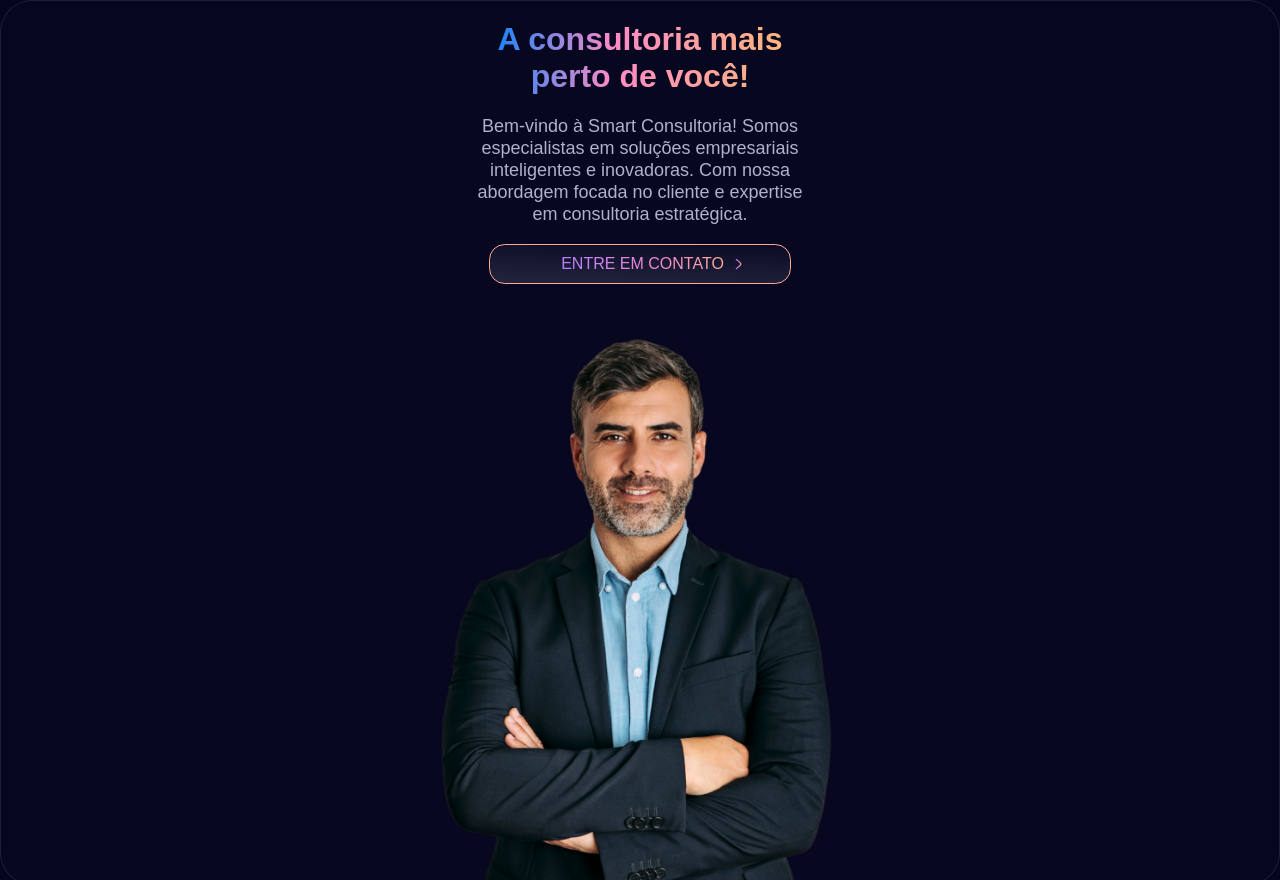
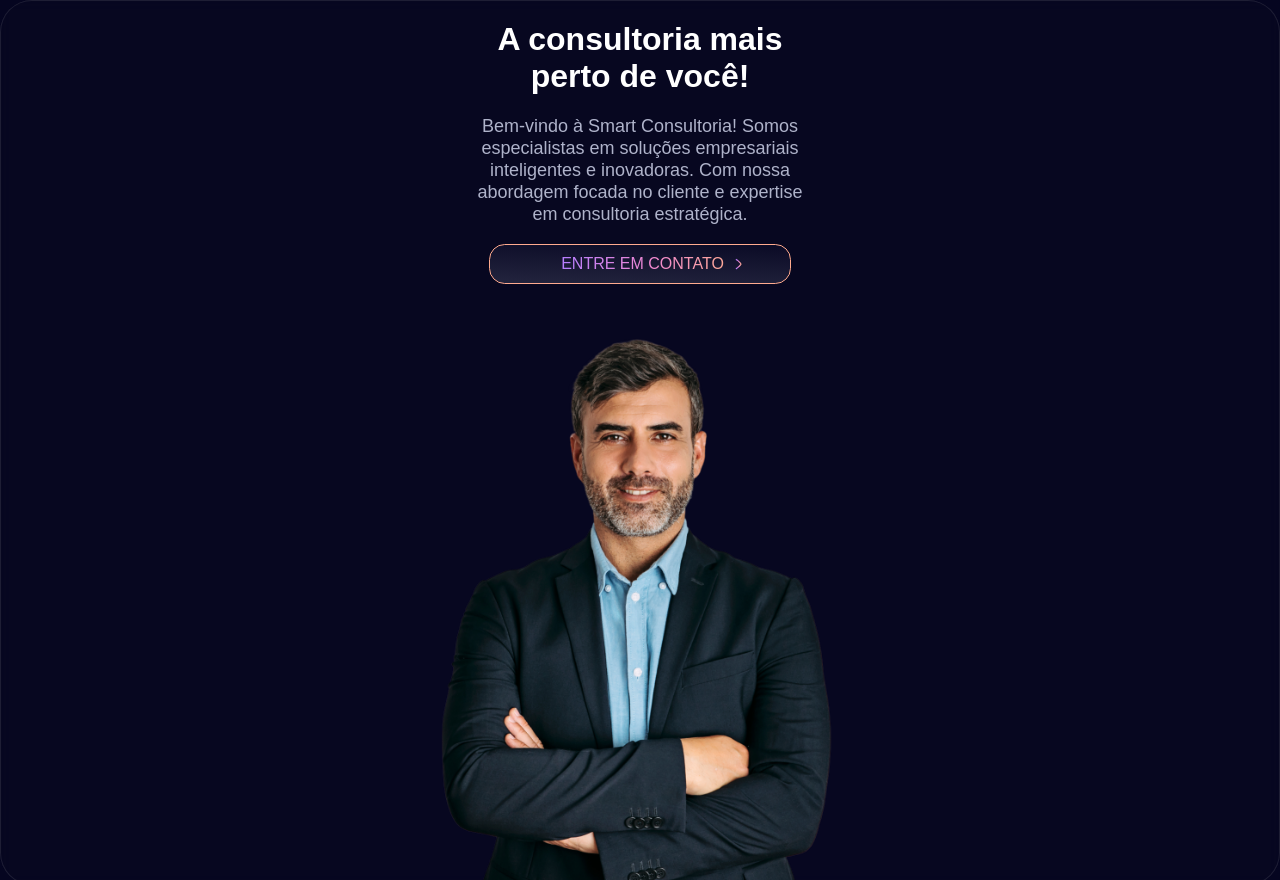
Before and after one commit to Pedrorenatopr/smart-2.0, a plain HTML site: page index.html in a window 1280 px wide. Shown: the top 880 px of the page. Drawn offline with nearby package versions, Linux system fonts and the light colour scheme.

Commit message:
Atualizar o style.css
Mudando cor do h1

```diff
--- a/style.css
+++ b/style.css
@@ -142,10 +142,7 @@
   h1 {
     font-size: 54px;
     width: 500px;
-    background: linear-gradient(92deg, #0084FF 5.29%, #FF8AC7 42.29%, #FEBA75 95.13%);
-    background-clip: text;
-    -webkit-background-clip: text;
-    -webkit-text-fill-color: transparent;
+    color: white;
   }
 
   .legenda-principal {
```
